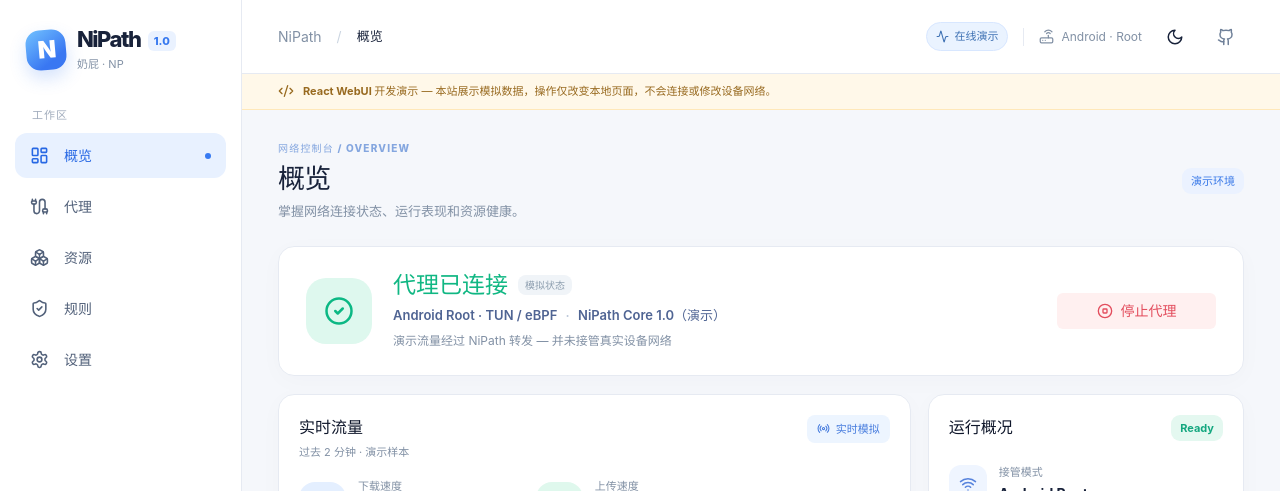
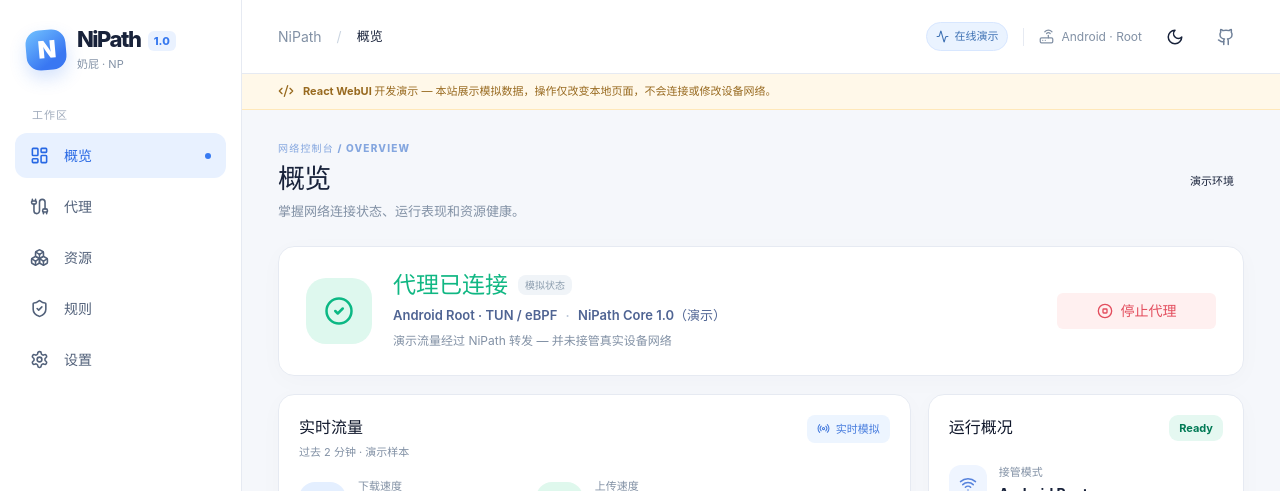
Before and after one commit to Fanju6/NiPath-Architecture, a React (Vite) app in the folder web/: page / in a window 1280 px wide. Shown: the top 491 px of the page. Built offline with nearby package versions, Linux system fonts and the light colour scheme.

Commit message:
refactor(webui): Align badge.tsx with shadcn Radix component conventions

```diff
--- a/web/src/components/ui/badge.tsx
+++ b/web/src/components/ui/badge.tsx
@@ -1,5 +1,42 @@
 import * as React from 'react'
+import { cva, type VariantProps } from 'class-variance-authority'
 import { cn } from '../../lib/utils'
-export const Badge = ({ className, tone = 'neutral', ...props }: React.HTMLAttributes<HTMLSpanElement> & { tone?: 'neutral'|'green'|'amber'|'red'|'blue' }) => (
-  <span className={cn('np-badge', 'np-badge-'+tone, className)} {...props} />
+
+// shadcn/ui Badge variants with NiPath's existing "tone" status API.
+export const badgeVariants = cva(
+  'np-badge inline-flex w-fit shrink-0 items-center justify-center gap-1 whitespace-nowrap rounded-md border border-transparent px-2 py-0.5 text-xs font-medium transition-colors focus-visible:ring-[3px] focus-visible:ring-ring/50',
+  {
+    variants: {
+      variant: {
+        default: 'bg-primary text-primary-foreground',
+        secondary: 'bg-secondary text-secondary-foreground',
+        destructive: 'bg-destructive text-white',
+        outline: 'border-border text-foreground',
+      },
+      tone: {
+        neutral: 'bg-muted text-muted-foreground',
+        green: 'bg-emerald-500/10 text-emerald-700 dark:text-emerald-300',
+        amber: 'bg-amber-500/10 text-amber-700 dark:text-amber-300',
+        red: 'bg-destructive/10 text-destructive',
+        blue: 'bg-primary/10 text-primary',
+      },
+    },
+    defaultVariants: { variant: 'secondary', tone: null },
+  },
 )
+
+export type BadgeProps = React.HTMLAttributes<HTMLSpanElement> &
+  VariantProps<typeof badgeVariants> & {
+    tone?: 'neutral' | 'green' | 'amber' | 'red' | 'blue'
+  }
+
+export function Badge({ className, variant, tone, ...props }: BadgeProps) {
+  return (
+    <span
+      data-slot="badge"
+      data-variant={variant ?? 'secondary'}
+      className={cn(badgeVariants({ variant, tone: tone ?? null }), className)}
+      {...props}
+    />
+  )
+}
```
